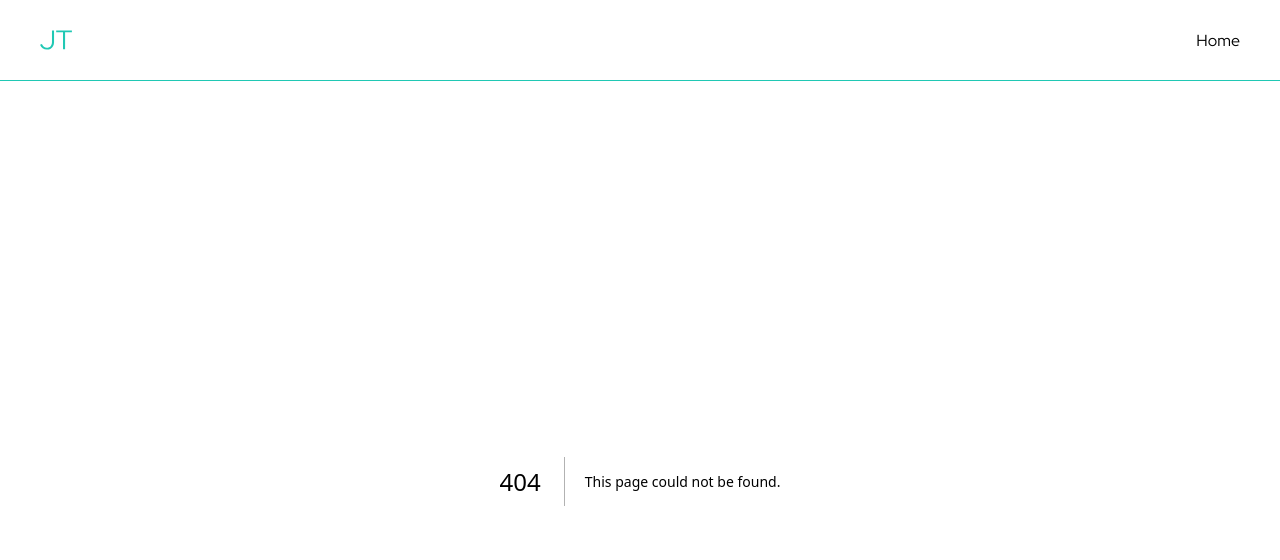
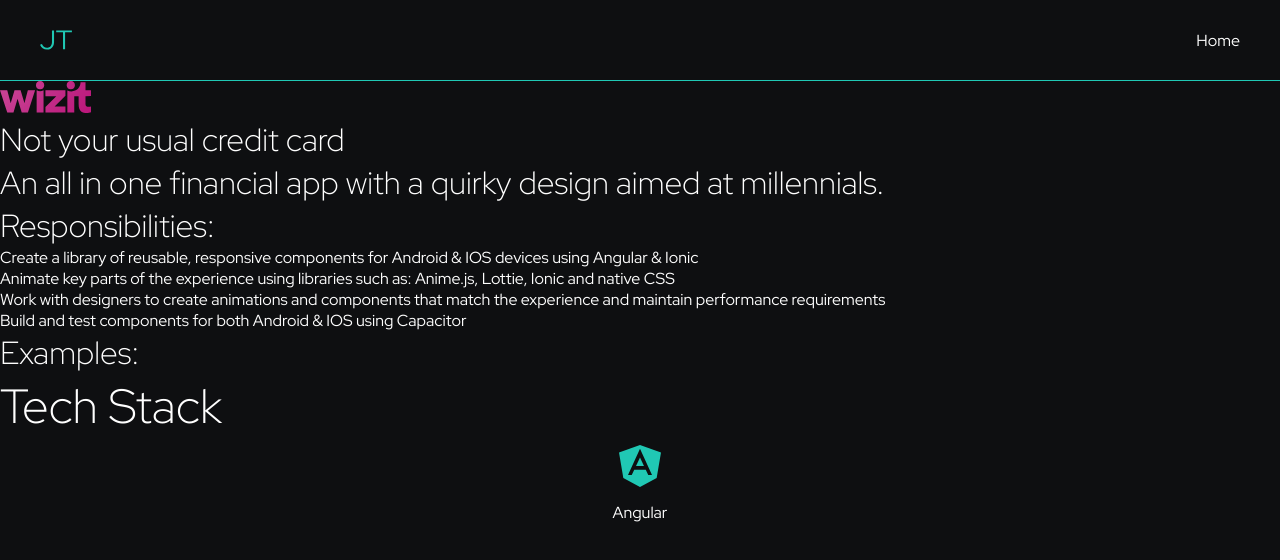
Before and after one commit to jacksontriffon/jacksontriffon.com, a Next.js app: page /projects/1 in a window 1280 px wide. Before the commit this address had no page. Shown: the top 560 px of the page. Built offline with nearby package versions, Linux system fonts and the light colour scheme.

Commit message:
dynamic project page bare bones

```diff
--- /dev/null
+++ b/app/projects/[project]/page.tsx
@@ -0,0 +1,77 @@
+import Logo, { LogoDetails } from "@/components/logo-item/logo";
+import Image, { ImageProps } from "next/image";
+import styles from "./page.module.scss";
+import angularLogo from "../../../assets/logo/Angular.svg";
+import wizitLogo from "../../../assets/logo/Wizit.svg";
+
+type ProjectDetails = {
+	logoDetails: ImageProps;
+	tagline: string;
+	projectDescription: string;
+	responsibilities: [string, ...string[]];
+	badges: string[];
+	yearsWorked: string;
+	techStack: LogoDetails[];
+};
+
+export default function Project() {
+	// To be fetched
+	const details: ProjectDetails = {
+		logoDetails: { alt: "Wizit Logo", src: wizitLogo },
+		tagline: "Not your usual credit card",
+		projectDescription:
+			"An all in one financial app with a quirky design aimed at millennials.",
+		responsibilities: [
+			"Create a library of reusable, responsive components for Android & IOS devices using Angular & Ionic",
+			"Animate key parts of the experience using libraries such as: Anime.js, Lottie, Ionic and native CSS",
+			"Work with designers to create animations and components that match the experience and maintain performance requirements",
+			"Build and test components for both Android & IOS using Capacitor",
+		],
+		badges: ["Full-stack", "Animation"],
+		yearsWorked: "2022",
+		techStack: [
+			{
+				title: "Angular",
+				imageDetails: { alt: "Angular Logo", src: angularLogo },
+			},
+		],
+	};
+
+	return (
+		<div className={styles.projectContainer}>
+			<div className={styles.leftColumn}>
+				<Image {...details.logoDetails} alt={details.logoDetails.alt} />
+				<h4 className={styles.tagline}>{details.tagline}</h4>
+				<h4 className={styles.projectDescription}>
+					{details.projectDescription}
+				</h4>
+				<h4 className={styles.responsilitiesTitle}>
+					Responsibilities:
+				</h4>
+				<ul>
+					{details.responsibilities.map((text, index) => (
+						<li key={index}>{text}</li>
+					))}
+				</ul>
+				<h4 className={styles.examplesTitle}>Examples:</h4>
+				<div className={styles.examplesContainer}>
+					{
+						<div className={styles.example}>
+							<h4 className={styles.exampleTitle}></h4>
+							<div className={styles.videoContainer}></div>
+							<h6 className={styles.exampleDescription}></h6>
+						</div>
+					}
+				</div>
+			</div>
+			<div className={styles.rightColumn}>
+				<h3>Tech Stack</h3>
+				<div className={styles.techContainer}>
+					{details.techStack.map((logo, index) => (
+						<Logo key={index} {...logo} />
+					))}
+				</div>
+			</div>
+		</div>
+	);
+}
```
Also changed, not shown: app/projects/page.module.scss (+11 -0 lines), app/projects/page.tsx (+11 -2 lines), components/radio-buttons/radio-buttons.module.scss (added, +19 -0 lines), components/radio-buttons/radio-buttons.tsx (added, +17 -0 lines), app/projects/[project]/page.module.scss (added), assets/logo/Wizit.svg (added).
